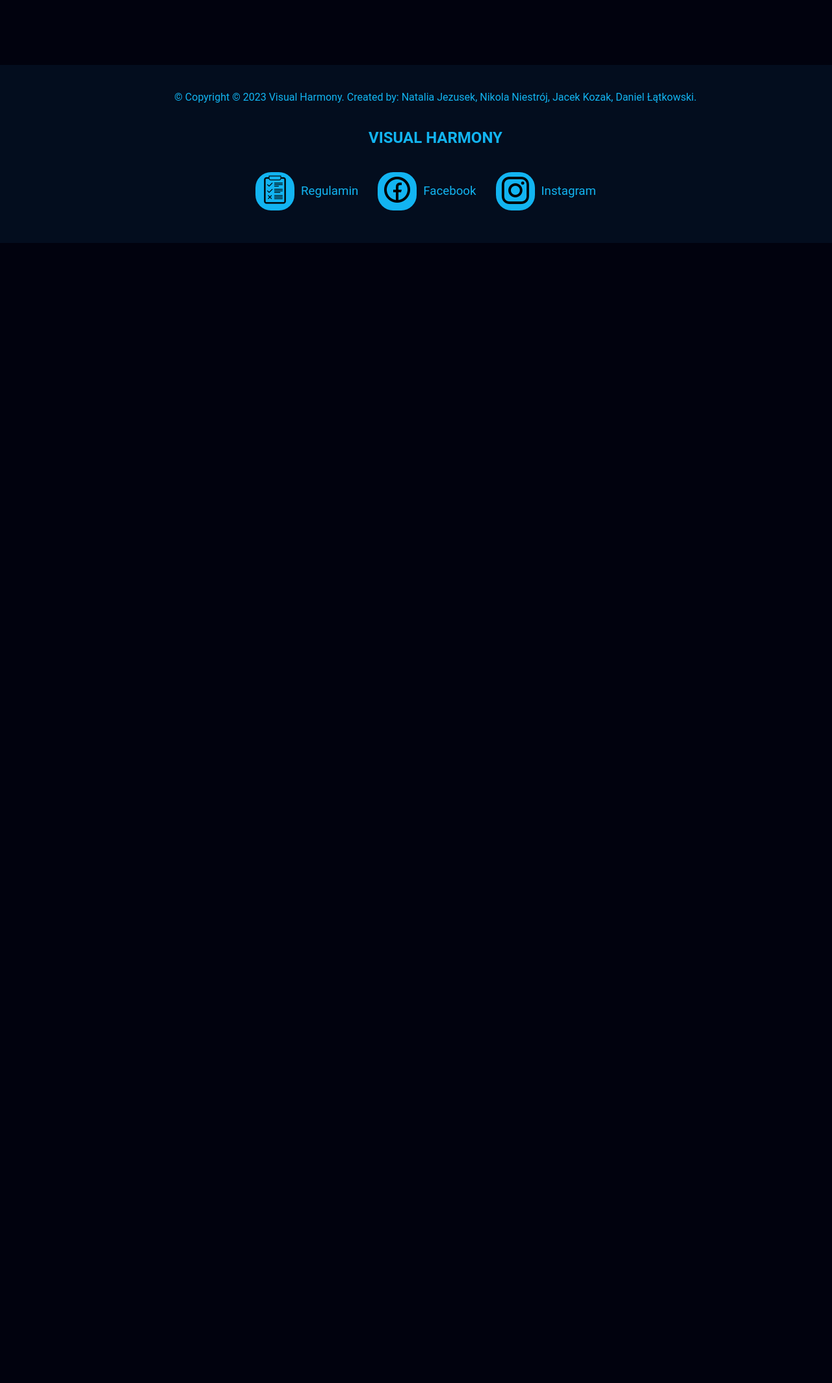
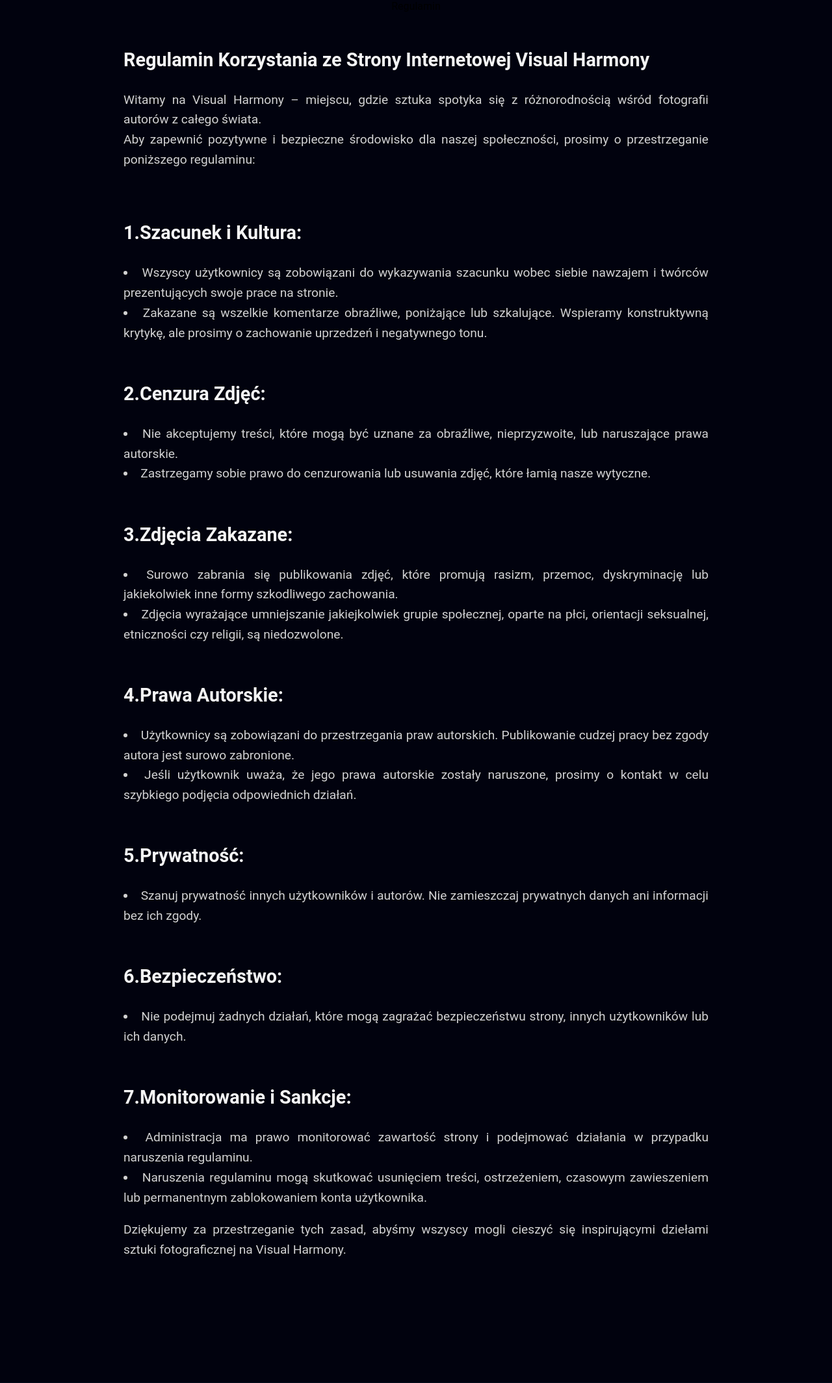
Before and after one commit to ObronnaSosna/VisualHarmony, a PHP site: page /regulamin.php in a window 1280 px wide; the page is wider, and only the part inside the window is pictured. Shown: the part 116-2245 px from the top of that part at 65% size. Before the commit the page ends 490 px from the top of that part, so only its background shows below. Run offline with PHP 8.4, Linux system fonts and the light colour scheme.

Commit message:
Terms_of_use_schema

```diff
--- a/www/kontakt.php
+++ b/www/kontakt.php
@@ -30,7 +30,7 @@
 
     <section class="kontakt-tresc">
         <h1>Kontakt</h1>
-        <p> Witaj w Visual Harmony – Twojej przeglądarkowej oazie fotografii!
+        <p class="p-kontakt"></p> Witaj w Visual Harmony – Twojej przeglądarkowej oazie fotografii!
             <br>Cieszymy się, że jesteś z nami i chcielibyśmy mieć możliwość słyszenia od Ciebie.
             <br>Bez względu na to, czy masz pytania, sugestie, czy po prostu chcesz się z nami skontaktować, jesteśmy
             tu, aby odpowiedzieć na Twoje potrzeby.</p>
@@ -39,7 +39,7 @@
             <br>contact@visualharmony.com.
             <br>Jesteśmy gotowi odpowiedzieć na wszelkie zapytania i uwagi.</p>
         <h1>Gdzie nas znaleźć?</h1>
-        <p>Visual Harmony to miejsce, w którym pasja do fotografii spotyka się z technologią.
+        <p class="p-kontakt"></p>Visual Harmony to miejsce, w którym pasja do fotografii spotyka się z technologią.
             <br>Nasza siedziba mieści się pod poniższym adresem:
             <br>Visual Harmony
             <br>ul. Fotograficzna 15
--- a/www/regulamin.php
+++ b/www/regulamin.php
@@ -20,6 +20,47 @@
             <a href="logowanie.php" title="Przejdź do strony logowania" class="a-menu">LOGOWANIE</a>
         </div>
     </header>
+
+
+    <section class="regulamin">
+        Regulamin
+    </section>
+
+    <section class="regulamin-tresc">
+        <h1>Regulamin Korzystania ze Strony Internetowej Visual Harmony</h1>
+        <p class="p-regulamin"> Witamy na Visual Harmony – miejscu, gdzie sztuka spotyka się z różnorodnością wśród fotografii autorów z całego świata.
+            <br> Aby zapewnić pozytywne i bezpieczne środowisko dla naszej społeczności, prosimy o przestrzeganie poniższego regulaminu:</p>
+        <br>
+            <h1>1.Szacunek i Kultura:</h1>
+        <li>Wszyscy użytkownicy są zobowiązani do wykazywania szacunku wobec siebie nawzajem i twórców prezentujących swoje prace na stronie.</li>
+        <li>Zakazane są wszelkie komentarze obraźliwe, poniżające lub szkalujące. Wspieramy konstruktywną krytykę, ale prosimy o zachowanie uprzedzeń i negatywnego tonu.</li>
+        <br>
+        <h1>2.Cenzura Zdjęć:</h1>
+        <li>Nie akceptujemy treści, które mogą być uznane za obraźliwe, nieprzyzwoite, lub naruszające prawa autorskie.</li>
+        <li>Zastrzegamy sobie prawo do cenzurowania lub usuwania zdjęć, które łamią nasze wytyczne.</li>
+        <br>
+        <h1>3.Zdjęcia Zakazane:</h1>
+        <li>Surowo zabrania się publikowania zdjęć, które promują rasizm, przemoc, dyskryminację lub jakiekolwiek inne formy szkodliwego zachowania.</li>
+        <li>Zdjęcia wyrażające umniejszanie jakiejkolwiek grupie społecznej, oparte na płci, orientacji seksualnej, etniczności czy religii, są niedozwolone.</li>
+        <br>
+        <h1>4.Prawa Autorskie:</h1>
+        <li>Użytkownicy są zobowiązani do przestrzegania praw autorskich. Publikowanie cudzej pracy bez zgody autora jest surowo zabronione.</li>
+        <li>Jeśli użytkownik uważa, że jego prawa autorskie zostały naruszone, prosimy o kontakt w celu szybkiego podjęcia odpowiednich działań.</li>
+        <br>
+        <h1>5.Prywatność:</h1>
+        <li>Szanuj prywatność innych użytkowników i autorów. Nie zamieszczaj prywatnych danych ani informacji bez ich zgody.</li>
+        <br>
+        <h1>6.Bezpieczeństwo:</h1>
+        <li>Nie podejmuj żadnych działań, które mogą zagrażać bezpieczeństwu strony, innych użytkowników lub ich danych.</li>
+        <br>
+        <h1>7.Monitorowanie i Sankcje:</h1>
+        <li>Administracja ma prawo monitorować zawartość strony i podejmować działania w przypadku naruszenia regulaminu.</li>
+        <li>Naruszenia regulaminu mogą skutkować usunięciem treści, ostrzeżeniem, czasowym zawieszeniem lub permanentnym zablokowaniem konta użytkownika.</li>
+        <p class="p-regulamin">Dziękujemy za przestrzeganie tych zasad, abyśmy wszyscy mogli cieszyć się inspirującymi dziełami sztuki fotograficznej na Visual Harmony.</p>
+    </section>
+    <br>
+    <br>
+
 
 
     <footer>
--- a/www/styles.css
+++ b/www/styles.css
@@ -348,7 +348,10 @@
 
 }
 
-  p {
+  .p-kontakt,
+  .p-regulamin,
+  li
+   {
     color: #d2d2d2;
 }
 
@@ -489,3 +492,13 @@
     border-radius: 5px;
     cursor: pointer;
 }
+
+ .regulamin-tresc{
+    margin-top: 100px;
+    text-align: justify;
+    margin: 50px auto;
+    max-width: 900px;
+    font-size: 1.2em;
+    color: whitesmoke;
+    line-height: 1.6;
+}
```
